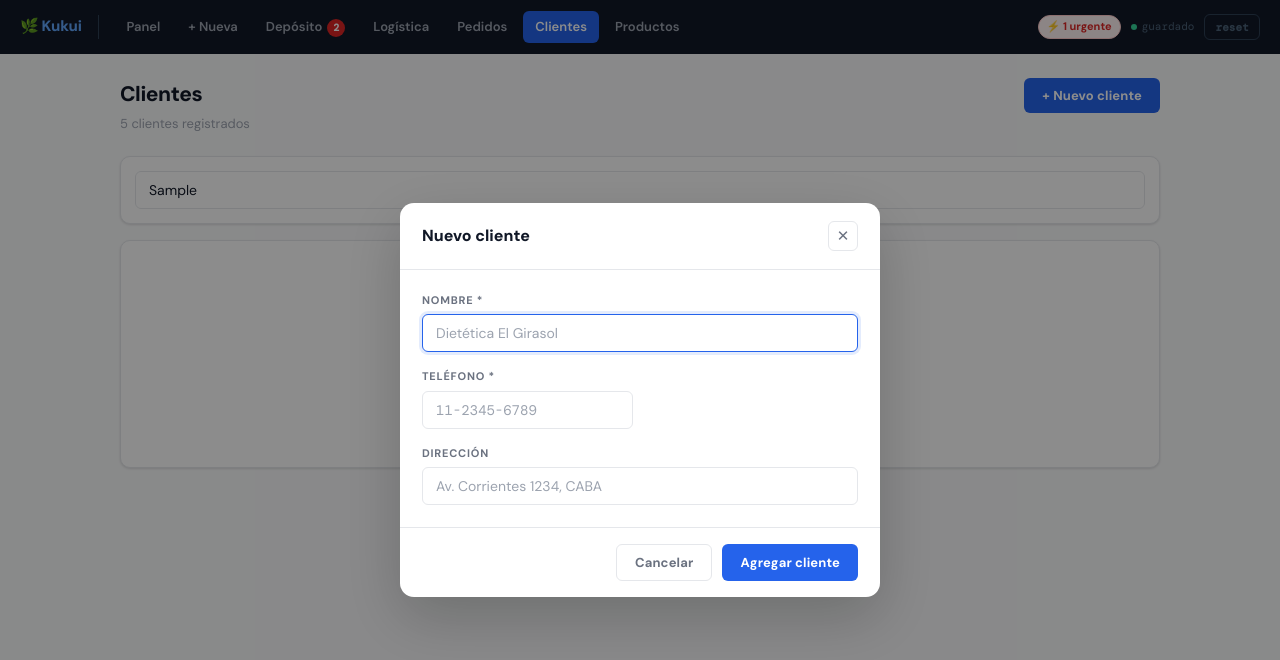
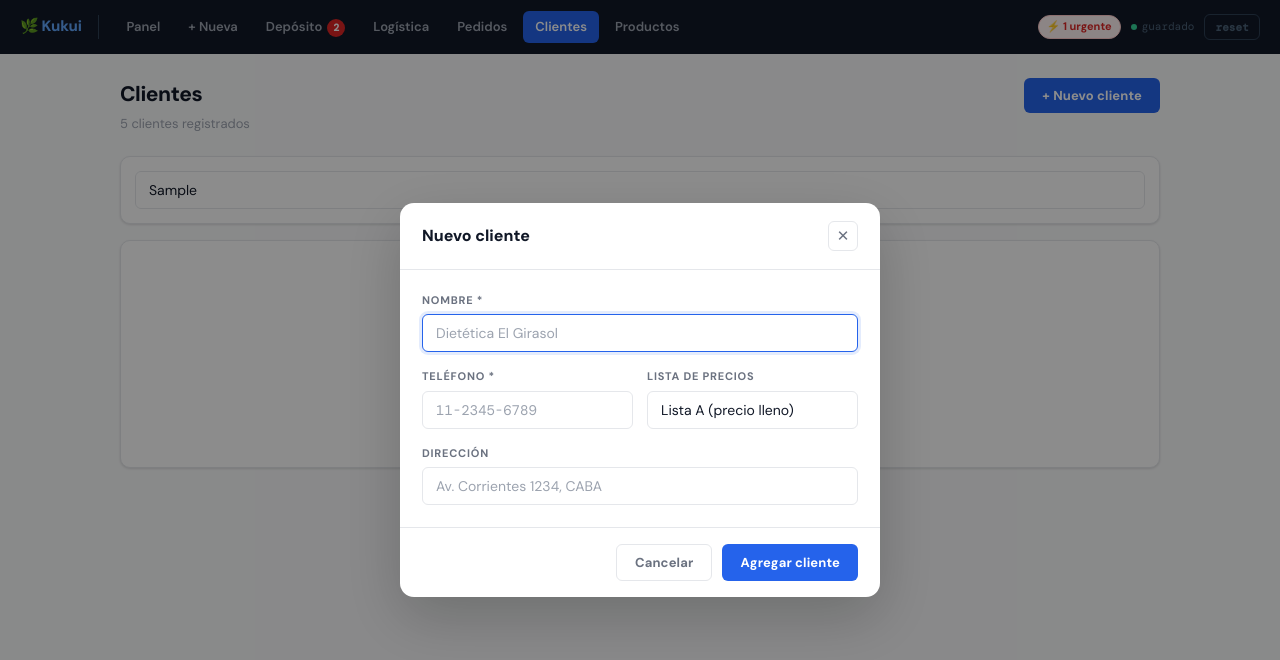
Before and after one commit to juanwilsonnn-svg/distribuidora-mvp, a Next.js app: page /clientes in a window 1280 px wide. Both pictures are taken after typing "Sample" into the empty fields and a click on the button "+ Nuevo cliente". Shown: the top 660 px of the page. Built offline with nearby package versions, Linux system fonts and the light colour scheme.

Commit message:
Update page.tsx

```diff
--- a/app/clientes/page.tsx
+++ b/app/clientes/page.tsx
@@ -1,10 +1,10 @@
 'use client'
 import { useState } from 'react'
 import { useApp } from '@/context/AppContext'
-import type { Cliente } from '@/data/mock'
+import type { Cliente, TipoPrecio } from '@/data/mock'
 
-type Form = { nombre: string; telefono: string; direccion: string }
-const FORM_VACIO: Form = { nombre: '', telefono: '', direccion: '' }
+type Form = { nombre: string; telefono: string; direccion: string; tipoPrecio: TipoPrecio }
+const FORM_VACIO: Form = { nombre: '', telefono: '', direccion: '', tipoPrecio: 'A' }
 
 export default function Clientes() {
   const { clientes, pedidos, agregarCliente, editarCliente, eliminarCliente } = useApp()
@@ -15,32 +15,20 @@ export default function Clientes() {
   const [error,    setError]    = useState('')
   const [busqueda, setBusqueda] = useState('')
 
-  const abrirNuevo = () => {
-    setForm(FORM_VACIO)
-    setError('')
-    setEditando(null)
-    setModal('nuevo')
+  const abrirNuevo = () => { setForm(FORM_VACIO); setError(''); setEditando(null); setModal('nuevo') }
+  const abrirEditar = (c: Cliente) => {
+    setForm({ nombre: c.nombre, telefono: c.telefono, direccion: c.direccion, tipoPrecio: c.tipoPrecio })
+    setError(''); setEditando(c); setModal('editar')
   }
-
-  const abrirEditar = (c: Cliente) => {
-    setForm({ nombre: c.nombre, telefono: c.telefono, direccion: c.direccion })
-    setError('')
-    setEditando(c)
-    setModal('editar')
-  }
-
   const cerrar = () => { setModal(null); setEditando(null); setError('') }
-
   const setF = (k: keyof Form, v: string) => setForm(prev => ({ ...prev, [k]: v }))
 
   const guardar = () => {
     if (!form.nombre.trim())   { setError('El nombre es obligatorio.'); return }
     if (!form.telefono.trim()) { setError('El teléfono es obligatorio.'); return }
-    if (modal === 'nuevo') {
-      agregarCliente({ nombre: form.nombre.trim(), telefono: form.telefono.trim(), direccion: form.direccion.trim() })
-    } else if (modal === 'editar' && editando) {
-      editarCliente(editando.id, { nombre: form.nombre.trim(), telefono: form.telefono.trim(), direccion: form.direccion.trim() })
-    }
+    const datos = { nombre: form.nombre.trim(), telefono: form.telefono.trim(), direccion: form.direccion.trim(), tipoPrecio: form.tipoPrecio }
+    if (modal === 'nuevo')              agregarCliente(datos)
+    else if (modal === 'editar' && editando) editarCliente(editando.id, datos)
     cerrar()
   }
 
@@ -50,7 +38,6 @@ export default function Clientes() {
     if (!res.ok) alert(res.error)
   }
 
-  // Contar pedidos activos por cliente
   const pedidosActivos = (clienteId: number) =>
     pedidos.filter(p => p.clienteId === clienteId && !['cancelado', 'entregado'].includes(p.estado)).length
 
@@ -70,27 +57,18 @@ export default function Clientes() {
         <button className="btn btn-primary" onClick={abrirNuevo}>+ Nuevo cliente</button>
       </div>
 
-      {/* Buscador */}
       <div className="card" style={{ marginBottom: 16 }}>
         <div className="card-body" style={{ padding: 14 }}>
-          <input
-            className="input"
-            placeholder="Buscar por nombre o teléfono…"
-            value={busqueda}
-            onChange={e => setBusqueda(e.target.value)}
-          />
+          <input className="input" placeholder="Buscar por nombre o teléfono…" value={busqueda} onChange={e => setBusqueda(e.target.value)} />
         </div>
       </div>
 
-      {/* Tabla */}
       {filtrados.length === 0 ? (
         <div className="card">
           <div className="empty">
             <div className="empty-ico">👥</div>
             <div className="empty-title">Sin clientes</div>
-            <div className="empty-sub">
-              {busqueda ? 'No hay resultados para esa búsqueda.' : 'Agregá el primer cliente.'}
-            </div>
+            <div className="empty-sub">{busqueda ? 'No hay resultados para esa búsqueda.' : 'Agregá el primer cliente.'}</div>
           </div>
         </div>
       ) : (
@@ -102,6 +80,7 @@ export default function Clientes() {
                   <th>Nombre</th>
                   <th>Teléfono</th>
                   <th>Dirección</th>
+                  <th>Lista</th>
                   <th>Pedidos activos</th>
                   <th></th>
                 </tr>
@@ -114,6 +93,16 @@ export default function Clientes() {
                       <td style={{ fontWeight: 600 }}>{c.nombre}</td>
                       <td className="mono" style={{ fontSize: 13 }}>{c.telefono}</td>
                       <td style={{ color: 'var(--ink-3)', fontSize: 13 }}>{c.direccion || '—'}</td>
+                      <td>
+                        <span style={{
+                          fontWeight: 700, fontSize: 12,
+                          background: c.tipoPrecio === 'A' ? 'var(--blue-s)' : 'var(--amber-s)',
+                          color: c.tipoPrecio === 'A' ? 'var(--blue)' : 'var(--amber)',
+                          padding: '2px 10px', borderRadius: 20,
+                        }}>
+                          Lista {c.tipoPrecio}
+                        </span>
+                      </td>
                       <td>
                         {activos > 0
                           ? <span className="badge badge-confirmado">{activos} activo{activos !== 1 ? 's' : ''}</span>
@@ -135,7 +124,6 @@ export default function Clientes() {
         </div>
       )}
 
-      {/* Modal */}
       {modal && (
         <div className="modal-overlay" onClick={e => { if (e.target === e.currentTarget) cerrar() }}>
           <div className="modal">
@@ -146,44 +134,30 @@ export default function Clientes() {
             <div className="modal-body">
               <div className="form-col">
                 <label className="form-label">Nombre *</label>
-                <input
-                  className="input"
-                  placeholder="Dietética El Girasol"
-                  value={form.nombre}
-                  onChange={e => setF('nombre', e.target.value)}
-                  autoFocus
-                  onKeyDown={e => e.key === 'Enter' && guardar()}
-                />
+                <input className="input" placeholder="Dietética El Girasol" value={form.nombre} onChange={e => setF('nombre', e.target.value)} autoFocus onKeyDown={e => e.key === 'Enter' && guardar()} />
               </div>
               <div className="form-grid-2">
                 <div className="form-col">
                   <label className="form-label">Teléfono *</label>
-                  <input
-                    className="input mono"
-                    placeholder="11-2345-6789"
-                    value={form.telefono}
-                    onChange={e => setF('telefono', e.target.value)}
-                    onKeyDown={e => e.key === 'Enter' && guardar()}
-                  />
+                  <input className="input mono" placeholder="11-2345-6789" value={form.telefono} onChange={e => setF('telefono', e.target.value)} onKeyDown={e => e.key === 'Enter' && guardar()} />
+                </div>
+                <div className="form-col">
+                  <label className="form-label">Lista de precios</label>
+                  <select className="select" value={form.tipoPrecio} onChange={e => setF('tipoPrecio', e.target.value)}>
+                    <option value="A">Lista A (precio lleno)</option>
+                    <option value="B">Lista B (precio especial)</option>
+                  </select>
                 </div>
               </div>
               <div className="form-col">
                 <label className="form-label">Dirección</label>
-                <input
-                  className="input"
-                  placeholder="Av. Corrientes 1234, CABA"
-                  value={form.direccion}
-                  onChange={e => setF('direccion', e.target.value)}
-                  onKeyDown={e => e.key === 'Enter' && guardar()}
-                />
+                <input className="input" placeholder="Av. Corrientes 1234, CABA" value={form.direccion} onChange={e => setF('direccion', e.target.value)} onKeyDown={e => e.key === 'Enter' && guardar()} />
               </div>
               {error && <div className="alert alert-error"><span>⚠</span><span>{error}</span></div>}
             </div>
             <div className="modal-foot">
               <button className="btn btn-ghost" onClick={cerrar}>Cancelar</button>
-              <button className="btn btn-primary" onClick={guardar}>
-                {modal === 'nuevo' ? 'Agregar cliente' : 'Guardar cambios'}
-              </button>
+              <button className="btn btn-primary" onClick={guardar}>{modal === 'nuevo' ? 'Agregar cliente' : 'Guardar cambios'}</button>
             </div>
           </div>
         </div>
```
